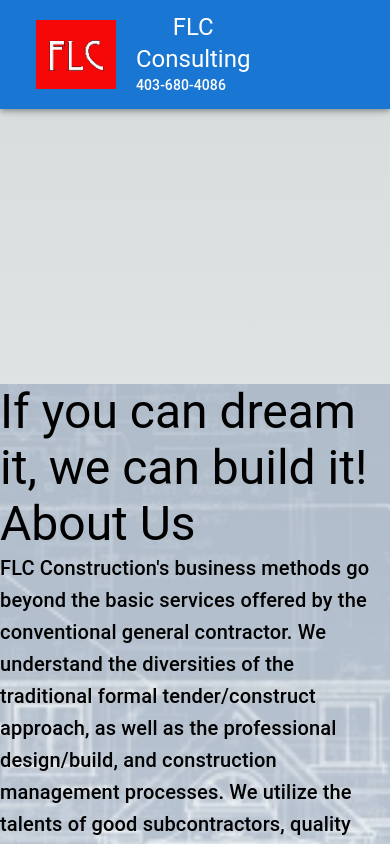
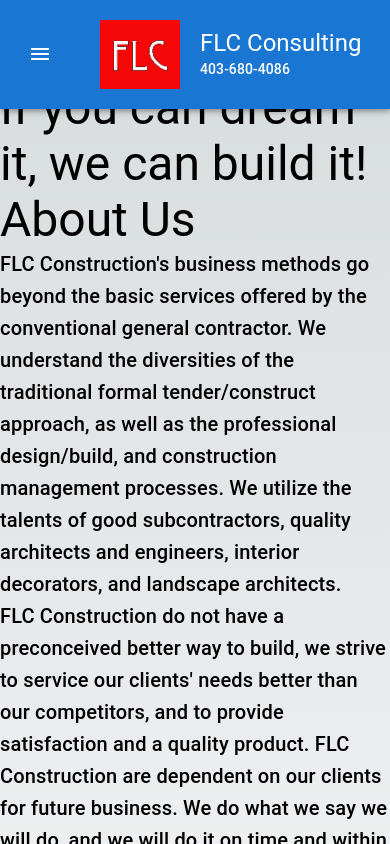
Before and after one commit to zacharylee97/flc-consulting, a Next.js app: page / in a window 390 px wide. Shown: the top 844 px of the page. Built offline with nearby package versions, Linux system fonts and the light colour scheme.

Commit message:
Created mobile menu

```diff
--- a/app/components/header.tsx
+++ b/app/components/header.tsx
@@ -1,11 +1,13 @@
 "use client";
-import { Box, AppBar, Toolbar, Typography } from "@mui/material";
+import { Box, AppBar, Toolbar, Typography, IconButton } from "@mui/material";
 import { useTheme } from "@mui/material/styles";
 import Image from "next/image";
 import Link from "next/link";
-import React from "react";
+import React, { useState } from "react";
 import Dropdown from "./dropdown";
-import { MenuItems } from "../interfaces/dropdown-props";
+import MobileDrawer from "./mobile-drawer";
+import MenuIcon from "@mui/icons-material/Menu";
+import { MenuItems } from "../interfaces/menu-items";
 
 const companyName = "FLC Consulting";
 const phoneNumber = "403-680-4086";
@@ -48,10 +50,29 @@
 
 export default function Header() {
   const theme = useTheme();
+
+  const [drawerState, setDrawerState] = useState(false);
+
   return (
     <Box>
       <AppBar position="fixed" sx={{ zIndex: theme.zIndex.drawer + 1 }}>
-        <Toolbar>
+        <Toolbar disableGutters>
+          <Box sx={{ display: { xs: "flex", md: "none" } }}>
+            <IconButton
+              size="large"
+              edge="start"
+              color="inherit"
+              aria-label="menu"
+              sx={{ m: 2 }}
+              onClick={() => setDrawerState(!drawerState)}
+            >
+              <MenuIcon />
+            </IconButton>
+            <MobileDrawer
+              open={drawerState}
+              setDrawerState={setDrawerState}
+            ></MobileDrawer>
+          </Box>
           <Image
             className="m-5"
             src="/FlcLogo.jpg"
@@ -67,6 +88,7 @@
             </Link>
             <Typography variant="subtitle2">{phoneNumber}</Typography>
           </Box>
+          <Box sx={{ display: { xs: "none", md: "flex" } }}>
             <Dropdown
               title="Design & Engineering"
               menuItems={designAndEngineeringMenuItems}
@@ -75,9 +97,13 @@
               title="Project Management"
               menuItems={projectManagementMenuItems}
             ></Dropdown>
-          <Link href="/contact-us" className="m-5 uppercase">
+            <Link
+              href="/contact-us"
+              className="flex items-center m-5 uppercase"
+            >
               Contact Us
             </Link>
+          </Box>
         </Toolbar>
       </AppBar>
     </Box>
--- /dev/null
+++ b/app/components/mobile-drawer.tsx
@@ -0,0 +1,86 @@
+import { Box, Divider, Drawer, Link, Typography } from "@mui/material";
+import React from "react";
+import { MobileMenuProps } from "../interfaces/mobile-menu-props";
+import { MenuItems } from "../interfaces/menu-items";
+
+const designAndEngineeringMenuItems: MenuItems[] = [
+  {
+    title: "Architectural",
+    link: "/design-and-engineering/architectural",
+  },
+  {
+    title: "Structural",
+    link: "/design-and-engineering/structural",
+  },
+  {
+    title: "Mechanical",
+    link: "/design-and-engineering/mechanical",
+  },
+  {
+    title: "Electrical",
+    link: "/design-and-engineering/electrical",
+  },
+];
+const projectManagementMenuItems: MenuItems[] = [
+  {
+    title: "Commercial",
+    link: "/project-management/commercial",
+  },
+  {
+    title: "Tenant Improvement",
+    link: "/project-management/tenant-improvement",
+  },
+  {
+    title: "Industrial",
+    link: "/project-management/industrial",
+  },
+  {
+    title: "Residential",
+    link: "/project-management/residential",
+  },
+];
+
+export default function MobileDrawer({
+  open,
+  setDrawerState,
+}: MobileMenuProps) {
+  return (
+    <Drawer
+      sx={{
+        [`& .MuiDrawer-paper`]: {
+          marginTop: "7rem",
+        },
+      }}
+      anchor="left"
+      open={open}
+      onClose={() => setDrawerState(false)}
+    >
+      <Typography className="m-3" variant="h5" textAlign="center">
+        Design & Engineering
+      </Typography>
+      <Divider></Divider>
+      <Box>
+        {designAndEngineeringMenuItems.map((item) => (
+          <Box key={item.title}>
+            <Link className="m-5" href={item.link}>
+              {item.title}
+            </Link>
+            <Divider></Divider>
+          </Box>
+        ))}
+        <Typography className="m-3" variant="h5" textAlign="center">
+          Project Management
+        </Typography>
+        <Divider></Divider>
+        {projectManagementMenuItems.map((item) => (
+          <Box key={item.title}>
+            <Link className="m-5" href={item.link}>
+              {item.title}
+            </Link>
+            <Divider></Divider>
+          </Box>
+        ))}
+      </Box>
+    </Drawer>
+  );
+}
--- /dev/null
+++ b/app/interfaces/menu-items.tsx
@@ -0,0 +1,4 @@
+export interface MenuItems {
+  title: string;
+  link: string;
+}
--- /dev/null
+++ b/app/interfaces/mobile-menu-props.tsx
@@ -0,0 +1,4 @@
+export interface MobileMenuProps {
+  open: boolean;
+  setDrawerState: Function;
+}
--- a/app/page.tsx
+++ b/app/page.tsx
@@ -29,16 +29,7 @@
   return (
     <main className="min-h-screen">
       <Header></Header>
-      <Box className="fixed h-screen w-screen overflow-hidden -z-10">
-        <Image
-          src="/Blueprint.jpg"
-          alt="Blueprint"
-          layout="fill"
-          objectFit="cover"
-          className="opacity-25"
-        />
-      </Box>
-      <Box className="flex flex-col mt-96">
+      <Box className="flex flex-col mt-20">
         <Typography className="m-10" variant="h3">
           {slogan}
         </Typography>
```
Also changed, not shown: app/interfaces/dropdown-props.tsx (+2 -5 lines). Lines whose indentation alone changed are shown as unchanged.
